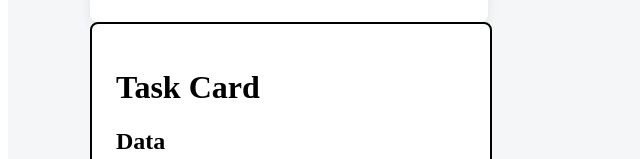
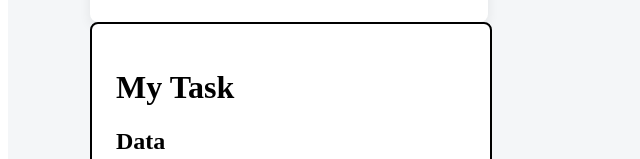
Before and after one commit to muskan-chouhan/react, a React (Vite) app in the folder 39-project-task-board/: page / in a window 1280 px wide. Shown: the part 299-458 px from the top of the page, without its empty margins (0-640 px from the left). Built offline with nearby package versions, Linux system fonts and the light colour scheme.

Commit message:
add desgin in showcards

```diff
--- a/39-project-task-board/src/ShowTaskCard.jsx
+++ b/39-project-task-board/src/ShowTaskCard.jsx
@@ -9,7 +9,7 @@ import styled from 'styled-components'
 const ShowCard = () => {
     return (
             <Container>
-                <h1>Task Card</h1>
+                <h1>My Task</h1>
                 <h2>Data</h2>
                 <h2>Low</h2><span></span>
             </Container>
```
